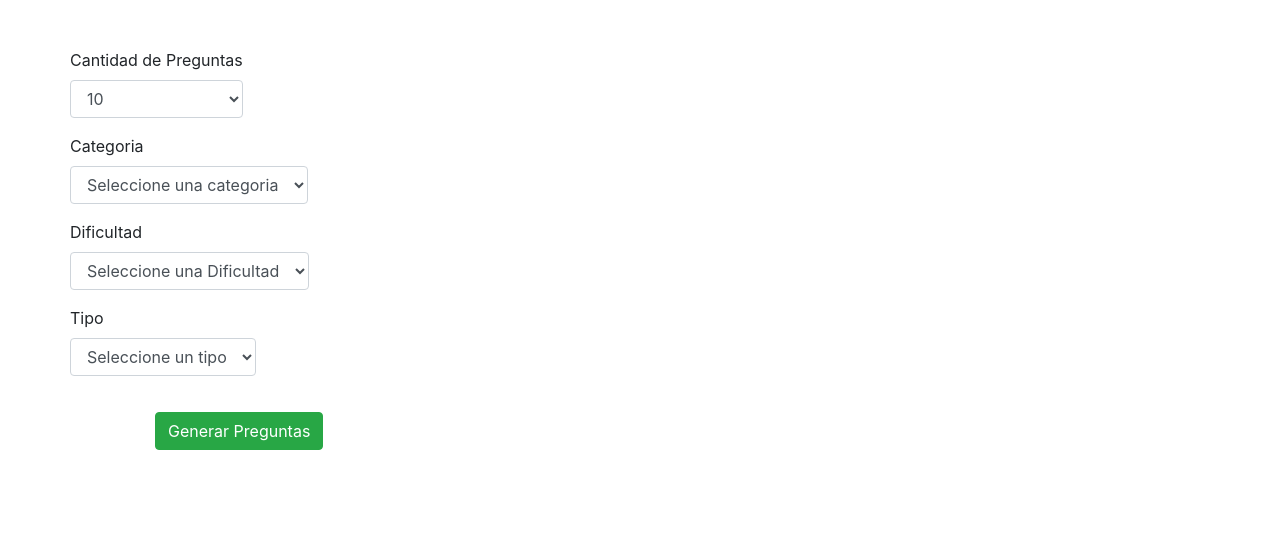
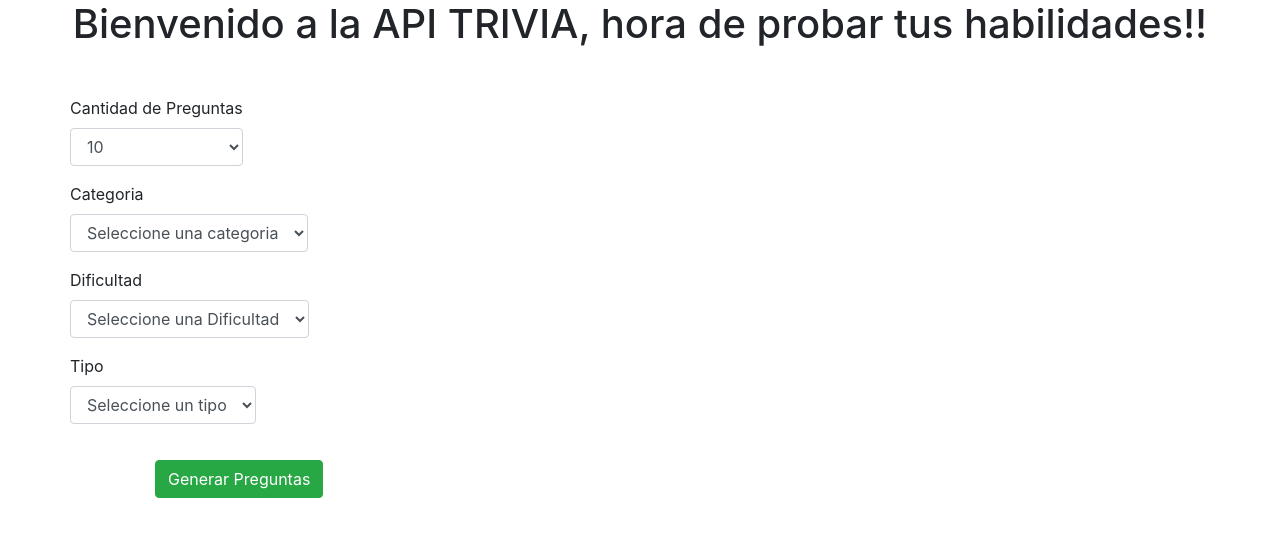
Before and after one commit to branyers/apiTriva, a plain HTML site: page index.html in a window 1280 px wide. Drawn offline with nearby package versions, Linux system fonts and the light colour scheme; no server answers.

Commit message:
Add Tittle

```diff
--- a/index.html
+++ b/index.html
@@ -10,6 +10,7 @@
 </head>
 
 <body>
+    <h1 class="text-center">Bienvenido a la API TRIVIA, hora de probar tus habilidades!!</h1>
     <form id="form-cars" onsubmit="event.preventDefault(), getFullResponse()" action="/question.js">
         <div class="container mt-5 ">
             <div class="md-4 justify-content-md-center align-items-center">
```
